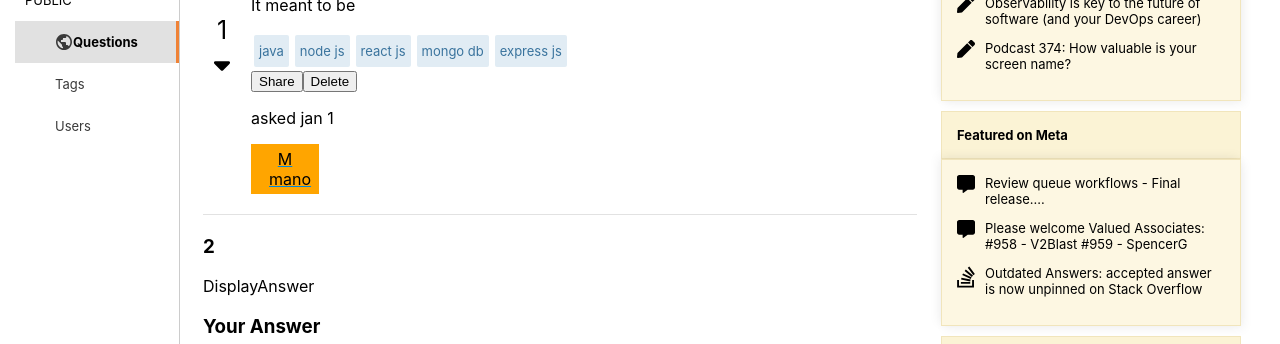
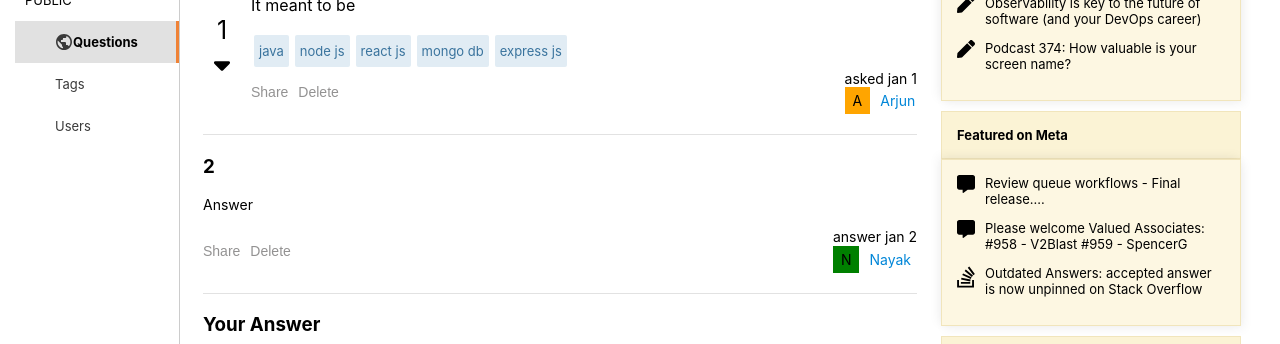
Before and after one commit to arjunn881/stackoverflow, a React (Create React App) app in the folder client/: page /Questions/1 in a window 1280 px wide. Shown: the part 456-800 px from the top of the page. Built offline with nearby package versions, Linux system fonts and the light colour scheme.

Commit message:
30/05 13:18

```diff
--- a/client/src/AllRoutes.jsx
+++ b/client/src/AllRoutes.jsx
@@ -13,7 +13,7 @@
       <Route path="/Auth" element={<Auth />} />
       <Route path="/Questions" element={<Questions />} />
       <Route path="/AskQuestion" element={<AskQuestion />} />
-      <Route path="/Questions/:id" element={<DisplayQuestion />} />
+      <Route path={`/Questions/:id`} element={<DisplayQuestion />} />
     </Routes>
   );
 };
--- a/client/src/components/homemain/HomeMain.jsx
+++ b/client/src/components/homemain/HomeMain.jsx
@@ -9,7 +9,7 @@
   const navigate = useNavigate();
   var questionsList = [
     {
-      _id: 1,
+      _id: "1",
       upVotes: 3,
       downVotes: 2,
       noOfAnswers: 2,
@@ -29,7 +29,7 @@
       ],
     },
     {
-      _id: 2,
+      _id: "2",
       upVotes: 3,
       downVotes: 2,
       noOfAnswers: 0,
@@ -49,7 +49,7 @@
       ],
     },
     {
-      _id: 3,
+      _id: "3",
       upVotes: 3,
       downVotes: 2,
       noOfAnswers: 0,
--- a/client/src/components/homemain/Questions.jsx
+++ b/client/src/components/homemain/Questions.jsx
@@ -15,7 +15,7 @@
       </div>
       <div className="display-question-details">
         <Link
-          to={`/Questions/{${question._id}}`}
+          to={`/Questions/${question._id}`}
           className="question-title-link"
         >
           {question.questionTitle}
--- a/client/src/pages/Questions/DisplayAnswer.jsx
+++ b/client/src/pages/Questions/DisplayAnswer.jsx
@@ -1,7 +1,34 @@
-import React from 'react'
+import React from "react";
+import { Link } from "react-router-dom";
+import { Avatar } from "../../components/avatar/Avatar";
 
-export const DisplayAnswer = () => {
+export const DisplayAnswer = ({ question }) => {
   return (
-    <div>DisplayAnswer</div>
-  )
-}
+    <div className="">
+      {question.answer.map((ans) => (
+        <div className="display-ans" key={ans._id}>
+          <p>{ans.answerBody}</p>
+          <div className="question-actions-user">
+            <div>
+              <button typr="button">Share</button>
+              <button typr="button">Delete</button>
+            </div>
+            <div>
+              <p>answer {ans.answeredOn}</p>
+              <Link
+                to={`/User/${question.userId}`}
+                className="user-link"
+                style={{ color: "#0086d8" }}
+              >
+                <Avatar backgroundColor="green" px="8px" py="5px">
+                  {ans.userAnswered.charAt(0).toUpperCase()}
+                </Avatar>
+                <div className="">{ans.userAnswered}</div>
+              </Link>
+            </div>
+          </div>
+        </div>
+      ))}
+    </div>
+  );
+};
--- a/client/src/pages/Questions/QuestionsDetails.jsx
+++ b/client/src/pages/Questions/QuestionsDetails.jsx
@@ -15,13 +15,13 @@
     questionTitle: "What is a function?",
     questionBody: "It meant to be",
     questionTags: ["java", "node js", "react js", "mongo db", "express js"],
-    userPosted: "mano",
+    userPosted: "Arjun",
     userId: 1,
     askedOn: "jan 1",
     answer: [
       {
         answerBody: "Answer",
-        userAnswered: "kumar",
+        userAnswered: "Nayak",
         answeredOn: "jan 2",
         userId: 2,
       },
@@ -31,17 +31,17 @@
     _id: "2",
     upVotes: 3,
     downVotes: 2,
-    noOfAnswers: 0,
+    noOfAnswers: 1,
     questionTitle: "What is a function?",
     questionBody: "It meant to be",
     questionTags: ["javascript", "R", "python"],
-    userPosted: "mano",
+    userPosted: "Arjun",
     askedOn: "jan 1",
     userId: 1,
     answer: [
       {
         answerBody: "Answer",
-        userAnswered: "kumar",
+        userAnswered: "Nayak",
         answeredOn: "jan 2",
         userId: 2,
       },
@@ -51,17 +51,17 @@
     _id: "3",
     upVotes: 3,
     downVotes: 2,
-    noOfAnswers: 0,
+    noOfAnswers: 2,
     questionTitle: "What is a function?",
     questionBody: "It meant to be",
     questionTags: ["javascript", "R", "python"],
-    userPosted: "mano",
+    userPosted: "Arjun",
     askedOn: "jan 1",
     userId: 1,
     answer: [
       {
         answerBody: "Answer",
-        userAnswered: "kumar",
+        userAnswered: "Nayak",
         answeredOn: "jan 2",
         userId: 2,
       },
@@ -78,7 +78,9 @@
         <h1>Loading...</h1>
       ) : (
         <div>
-          {questionsList.map((question) => (
+          {questionsList
+            .filter((question) => question._id === id)
+            .map((question) => (
               <div className="" key={question._id}>
                 <section className="question-details-container">
                   <h1>{question.questionTitle}</h1>
@@ -95,7 +97,7 @@
                           <p key={tag}>{tag}</p>
                         ))}
                       </div>
-                    <div className="question-action-user">
+                      <div className="question-actions-user">
                         <div>
                           <button type="button">Share</button>
                           <button type="button">Delete</button>
@@ -108,9 +110,9 @@
                             style={{ color: "#0086d8" }}
                           >
                             <Avatar backgroundColor="orange" px="8px" py="5px">
-                            {question.userPosted.charAt(0).toUpperCase()}
+                              {question.userPosted.charAt(0).toUpperCase()}{" "}
+                            </Avatar>
                             <div className="">{question.userPosted}</div>
-                          </Avatar>
                           </Link>
                         </div>
                       </div>
@@ -140,7 +142,8 @@
                   Browse other Question tagged..
                   {question.questionTags.map((tag) => (
                     <Link to="/Tags" key={tag} className="ans-tags">
-                    {tag}
+                      {" "}
+                      {tag}{" "}
                     </Link>
                   ))}
                   or
@@ -149,6 +152,7 @@
                       to="/AskQuestion"
                       style={{ textDecoration: "none", color: "#009dff" }}
                     >
+                      {" "}
                       Ask your own question!
                     </Link>
                   }
```
Also changed, not shown: client/src/pages/Auth/Auth.jsx (+12 -5 lines). Lines whose indentation alone changed are shown as unchanged.
